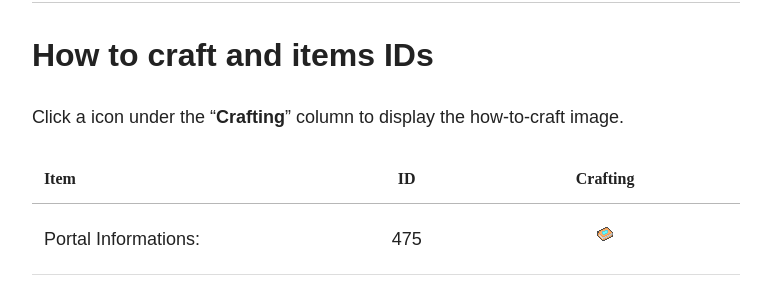
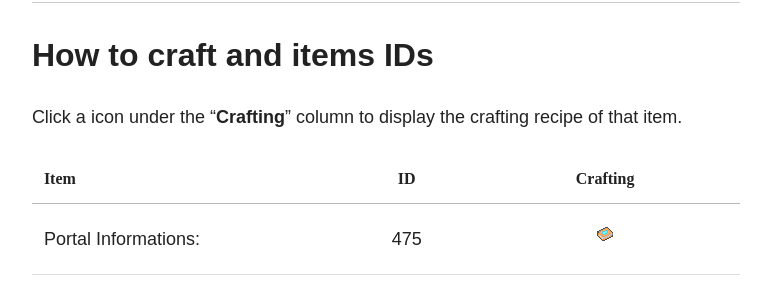
Before and after one commit to Desno365/Desno365.github.io, a Jekyll site: the page built from minecraft/portal2-mod/index.md, in a window 1280 px wide and 900 px high, scrolled down 4862 px. Shown: the part 153-448 px from the top of the window, without its empty margins (254-1025 px from the left). Built offline with Jekyll 4.4.1, drawn with Linux system fonts in a browser that asks for light colours; nearby versions of some CDN libraries.

Commit message:
How to craft - Portal 2 Mod

```diff
--- a/minecraft/portal2-mod/index.md
+++ b/minecraft/portal2-mod/index.md
@@ -83,7 +83,7 @@ In this mod you can find also other items taken from the game "Portal": GravityG
 
 ## How to craft and items IDs
 
-Click a icon under the "**Crafting**" column to display the how-to-craft image.
+Click a icon under the "**Crafting**" column to display the crafting recipe of that item.
 
 | Item                         | ID       | Crafting |
 |:-----------------------------|:--------:|:--------:|
```
